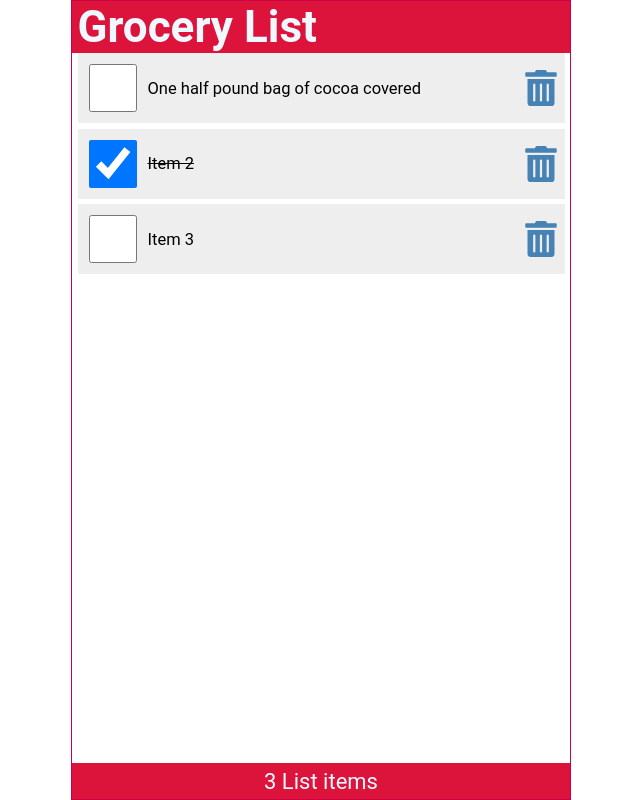
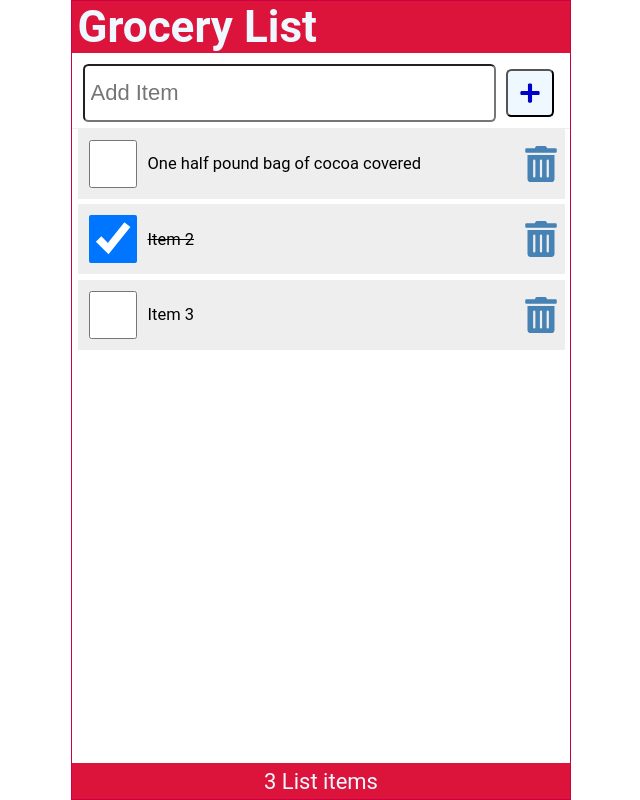
Before and after one commit to KAHWAIKK/REACT-COMPONETS-AND-JSX, a React (Create React App) app: page / in a window 1280 px wide. Shown: the whole page, without its empty margins (319-959 px from the left). Built offline with nearby package versions, Linux system fonts and the light colour scheme.

Commit message:
Added React Forms

```diff
--- /dev/null
+++ b/src/AddItem.js
@@ -0,0 +1,28 @@
+import React from 'react'
+import { FaPlus } from 'react-icons/fa';
+
+const AddItem = ({ newItem, setNewItem , handleSubmit}) => {
+  return (
+    <form className="addForm" onSubmit={handleSubmit}>
+        <label htmlFor="addItem">Add Item</label>
+        <input type="text"
+                autoFocus
+                id='addItem'
+                placeholder='Add Item'
+                required
+                value={newItem}
+                onChange={(e) => setNewItem(e.target.value)}
+        />
+        <button
+            type='submit'
+            aria-label='Add Item'
+        >
+        <FaPlus/>
+        </button>
+    </form>
+  )
+}
+
+export default AddItem
+
+/* Add Item component is added in the parent component and displayed, this will now need styling */
--- a/src/App.js
+++ b/src/App.js
@@ -4,6 +4,7 @@
 import Content from './Content';
 import Footer from './Footer';
 import { useState } from 'react';
+import AddItem from './AddItem';
 
 /* Lets say footer needs acces to the listItems,but they are allmested in the content component and this are sibling component we therefore cant reach to the content component and get the data that we need, so we will take the data from the content component move it up to the app content then drill it down to both content and footer, we cut the array(data) from the content component and put it here in the app.js file*/
 /* We will then pass the items and setItems to content */
@@ -32,6 +33,8 @@
       item: 'Item 3'
     }
   ]);
+/* to make the additem a controlled inpiut we need to tie it to state */
+  const [newItem,setNewItem] = useState("")
 
 
   const handleCheck = (id) =>{
@@ -55,7 +58,11 @@
       /* you will not see a change in the app immediately */
 
       /* However you will notice that after deleting all the items in the list, we have a blank web page,we need to have a message for the user,this can be done through adding an expression in our JSX template from line 54-ifCondition and ending at line 82*/
-
+      }
+      /* Adding the handleSubmit that will now submit  */
+      const handleSubmit = (e)=>{
+        e.preventDefault();/* this function prevents the default nature of a page to reload upon submitting */
+        console.log('submitted')
       }
   return (
     <div className="App">
@@ -79,6 +86,11 @@
         <p>{/* commenting done inside curly brackets */} {/* {nameA} */}</p>
         {/*  </header> */}
       <Header title = 'Grocery List' ></Header>
+      <AddItem
+        newItem={newItem}
+        setNewItem={setNewItem}
+        handleSubmit={handleSubmit}
+      ></AddItem>
       <Content
         items={items}
         handleCheck={handleCheck}
@@ -92,3 +104,5 @@
 }
 
 export default App;
+
+/* You will notice that even after we delete items we could refresh the page and our default list we be displayed,,this is because we are using useState functionality even if we save to localStorage ,using useState gives usnthe opportunity to add items which local storage cant perform, we will do that with a new component called AddItem inside of the AddFile js file*/
--- a/src/LineItem.js
+++ b/src/LineItem.js
@@ -3,7 +3,7 @@
 
 const LineItem = ({item,handleCheck,handleDelete}) => {
   return (
-    <li className='item' key ={item.id}>
+    <li className='item' >
         <input
         type="checkbox"
         onChange={()=>{
--- a/src/index.css
+++ b/src/index.css
@@ -136,3 +136,70 @@
   color: red;
   outline: none;
 }
+
+.addForm {
+  width: 100%;
+  display: flex;
+  justify-content: flex-start;
+  margin: 0.5rem 0 0;
+  padding: 0 0.5rem 0.25rem;
+  border-bottom: 1px solid #eee;
+}
+
+.addForm label {
+  position: absolute;
+  left: -99999px;
+}
+
+.addForm input[type='text'] {
+  flex-grow: 1;
+  max-width: calc(100% - 50px);
+  min-height: 48px;
+  font-size: 1rem;
+  padding: 0.25rem;
+  border-radius: 0.25rem;
+  margin-right: 0.25rem;
+  outline: none;
+}
+
+button {
+  height: 48px;
+  min-width: 48px;
+  border-radius: 0.25rem;
+  padding: 0.5rem;
+  font-size: 1rem;
+  background-color: aliceblue;
+  color: mediumblue;
+  cursor: pointer;
+}
+
+button:focus,
+button:hover {
+  color: white;
+  background-color: limegreen;
+  outline: none;
+}
+
+.searchForm {
+  width: 100%;
+  display: flex;
+  justify-content: flex-start;
+  margin: 0.25rem 0 0;
+  padding: 0 0.5rem 0.25rem;
+  border-bottom: 1px solid #eee;
+}
+
+.searchForm label {
+  position: absolute;
+  left: -99999px;
+}
+
+.searchForm input[type='text'] {
+  flex-grow: 1;
+  max-width: 100%;
+  min-height: 48px;
+  font-size: 1rem;
+  padding: 0.25rem;
+  border-radius: 0.25rem;
+  outline: none;
+}
```
